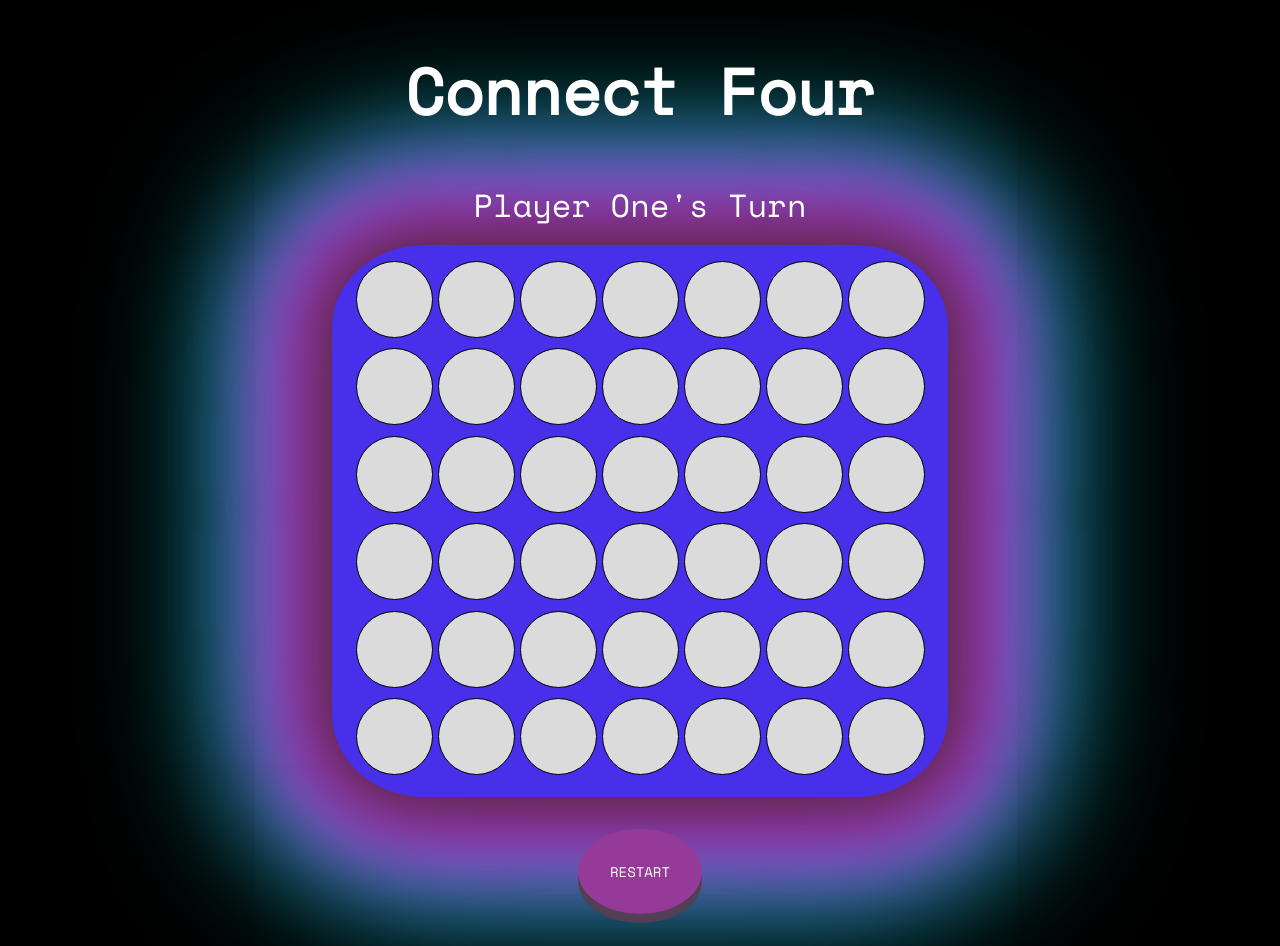
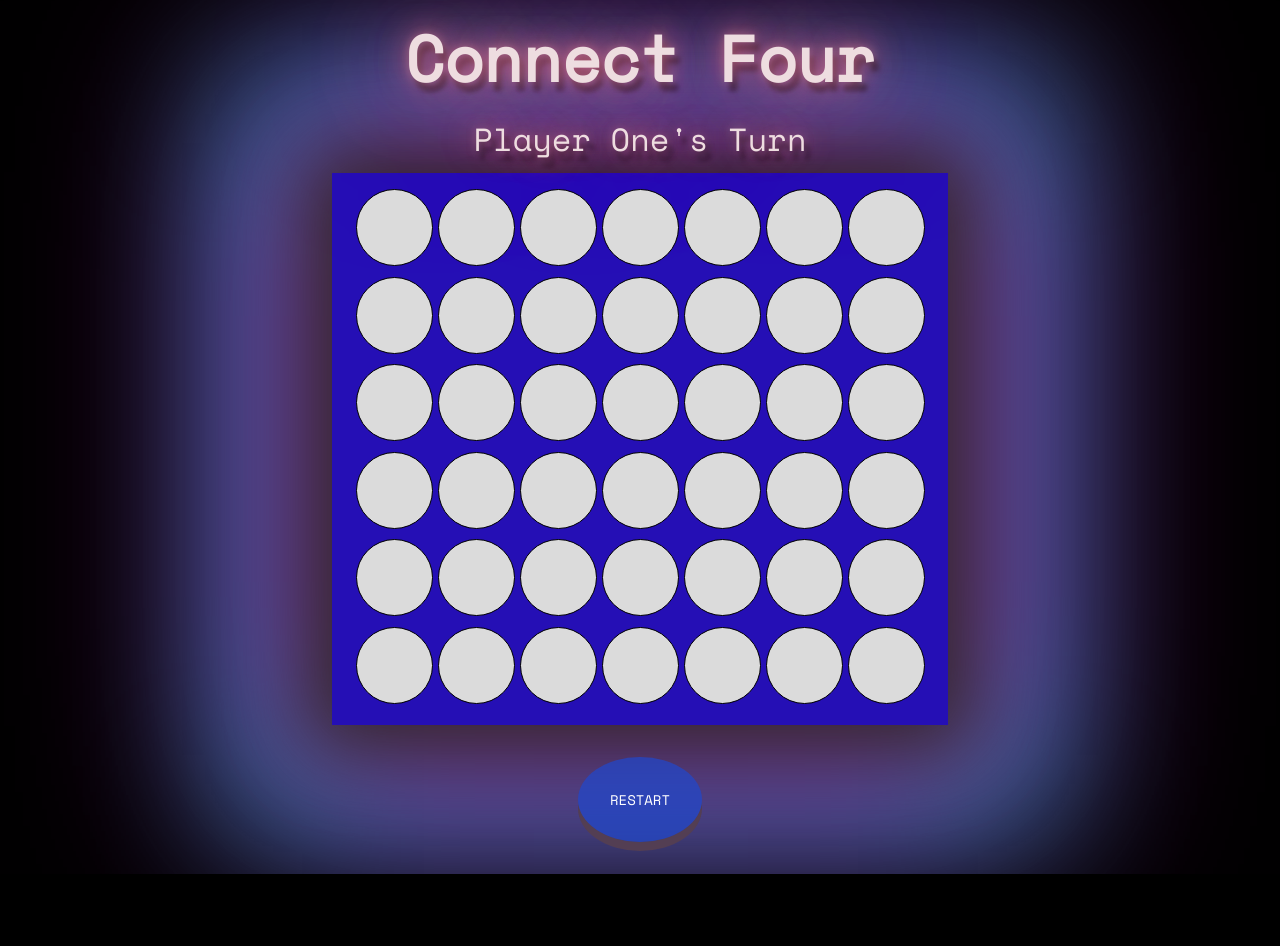
Before and after one commit to y-sherap/ConnectFour, a plain HTML site: page game.html in a window 1280 px wide. After the commit the page ends 874 px from the top, so only its background shows below. Drawn offline with nearby package versions, Linux system fonts and the light colour scheme.

Commit message:
animated title/altered h2 styling

```diff
--- a/instructions.css
+++ b/instructions.css
@@ -1,19 +1,51 @@
 body {
-  background-color: rgb(0, 0, 0); */
-  box-shadow:
+  background-color: rgb(0, 0, 0);
+  /* box-shadow:
   0 0 60px 30px rgb(68, 50, 50),
   0 0 100px 60px #f0f,
-  0 0 140px 90px #0ff;
+  0 0 140px 90px #0ff; */
   text-align: center;
   font-family: 'Space Mono', monospace;
   display: flex;
   flex-direction: column;
-  color: rgb(3, 3, 3);
+  color: white;
 }
 
+/* h1 {
+  font-size: 4rem;
+} */
+
 h1 {
+  display: table-cell;
+  text-align: center;
+  vertical-align: middle;
   font-size: 4rem;
+  font-family: 'Space Mono', monospace;
+  color: #eedde0;
+  margin: 0 auto;
+  text-shadow: 0 0 30px #ec637b,
+    0 0 10px rgba(230, 161, 173, 0.41),
+    0 0 100px #e6a1ad,
+    0 0 500px #f36789,
+    5px 9px 5px rgba(0,0,0,.5);
+  animation: flash 1s infinite alternate;
+  transition: all .3s;
 }
+
+@keyframes flash {
+  to {
+    text-shadow: 0 0 30px #EC637B,
+		0 0 10px rgba(230, 161, 173, 0.41),
+		0 0 100px #E6A1AD,
+		0 0 500px #F36780,
+		5px 9px 5px rgba(0, 0, 0, 0.5);
+  }
+  from {
+    text-shadow: 7px 7px 5px rgba(0, 0, 0, 0.5);
+  }
+}
+
+/* blinking title effect: https://codepen.io/bunajianke/pen/NWWdYQJ */
 
 .instructions {
   background-color: rgb(139, 33, 54);
--- a/style.css
+++ b/style.css
@@ -11,16 +11,50 @@ text-align: center;
 font-size: 16px;
 }
 
+
 h1 {
+  text-align: center;
   font-size: 4rem;
-  text-align: center;
+  font-family: 'Space Mono', monospace;
+  color: #eedde0;
+  margin: 10px;
+  text-shadow: 0 0 30px #ec637b,
+    0 0 10px rgba(230, 161, 173, 0.41),
+    0 0 100px #e6a1ad,
+    0 0 500px #f36789,
+    5px 9px 5px rgba(0,0,0,.5);
+  animation: flash 1s infinite alternate;
+  transition: all .3s;
 }
 
+@keyframes flash {
+  to {
+    text-shadow: 0 0 30px #EC637B,
+		0 0 10px rgba(230, 161, 173, 0.41),
+		0 0 100px #E6A1AD,
+		0 0 500px #F36780,
+		5px 9px 5px rgba(0, 0, 0, 0.5);
+  }
+  from {
+    text-shadow: 7px 7px 5px rgba(0, 0, 0, 0.5);
+  }
+}
 
 .gameStatus {
-  font-size: 2rem;
+  /* font-size: 2rem;
   text-align: center;
   margin: 1rem;
+  color:rgb(219, 219, 219) */
+  text-align: center;
+  font-size: 2rem;
+  font-family: 'Space Mono', monospace;
+  color: #eedde0;
+  margin: 10px;
+  text-shadow: 0 0 30px #ec637b,
+    0 0 10px rgba(230, 161, 173, 0.41),
+    0 0 100px #e6a1ad,
+    0 0 500px #f36789,
+    5px 9px 5px rgba(0,0,0,.5);
 
 
 }
@@ -31,13 +65,12 @@ h1 {
   height: 520px;
   margin: 0 auto;
   justify-content: center;
-  border-radius: 15%;
   border-width: 20px;
   border-color: #1111ad;
-  background-color: rgb(72, 47, 233);
+  background-color: rgb(37, 15, 181);
   box-shadow:
-    0 0 80px 30px rgb(68, 50, 50),  /* inner white */
-    0 0 100px 60px #f0f, /* middle magenta */
+    0 0 80px 30px rgb(50, 42, 42),  /* inner white */
+    0 0 200px 100px rgb(138, 10, 138), /* middle magenta */
     0 0 140px 90px #0ff; /* outer cyan */
   gap: 5px 5px;
   padding: 1rem .5rem;
@@ -53,7 +86,7 @@ h1 {
 }
 
 .btn {
-  background-color: rgb(150, 58, 153);
+  background-color: rgba(32, 72, 205, 0.702);
   border: rgb(109, 41, 107);
   font-family: 'Space Mono', monospace;
   font-size: 14px;
```
